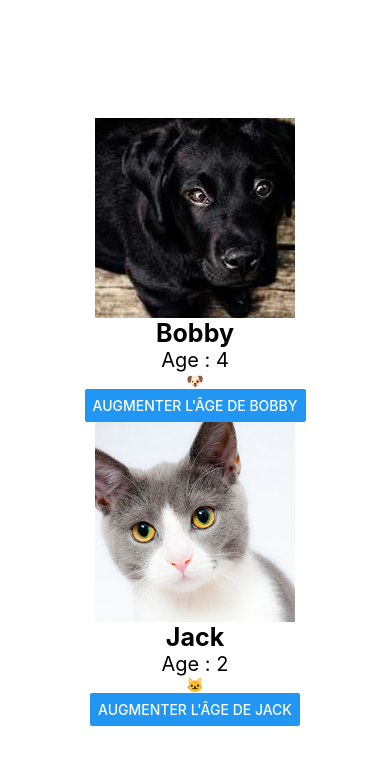
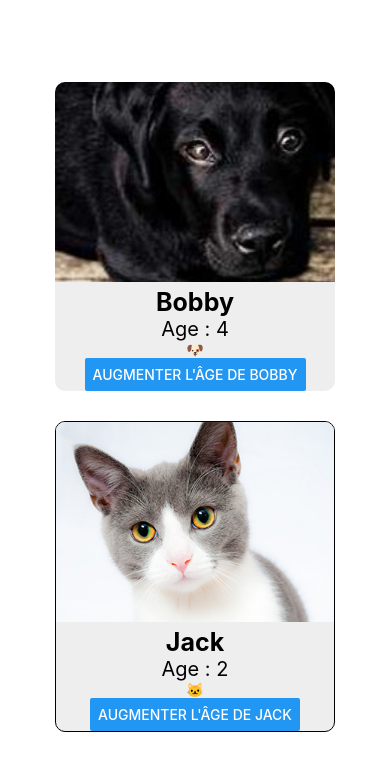
Before and after one commit to TheoDieppois/react-native-introduction, a React Native app: screen / in a window 390 px wide. Shown: the top 770 px of the page. Built offline with nearby package versions, Linux system fonts and the light colour scheme.

Commit message:
feat: add style to the card

```diff
--- a/components/Animal.js
+++ b/components/Animal.js
@@ -5,39 +5,27 @@ const Animal = ({ name, initialAge, isDog }) => {
   const [age, setAge] = useState(initialAge);
 
   return (
-    <View style={styles.animal}>
+    <View
+      style={[
+        styles.animal,
+        {
+          borderWidth: !isDog ? 1 : 0,
+        },
+      ]}
+    >
       {isDog ? (
         <Image
           source={require("../assets/dog.jpg")}
-          style={{
-            width: 200,
-            height: 200,
-          }}
+          style={styles.animalImage}
         />
       ) : (
         <Image
           source={require("../assets/cat.jpg")}
-          style={{
-            width: 200,
-            height: 200,
-          }}
+          style={styles.animalImage}
         />
       )}
-      <Text
-        style={{
-          fontSize: 25,
-          fontWeight: "bold",
-        }}
-      >
-        {name}
-      </Text>
-      <Text
-        style={{
-          fontSize: 20,
-        }}
-      >
-        Age : {age}
-      </Text>
+      <Text style={styles.animalName}>{name}</Text>
+      <Text style={styles.animalAge}>Age : {age}</Text>
 
       <Text>{isDog ? "🐶" : "🐱"}</Text>
 
@@ -53,6 +41,26 @@ const styles = StyleSheet.create({
   animal: {
     alignItems: "center",
     justifyContent: "center",
+    backgroundColor: "#eee",
+    width: 280,
+    borderRadius: 10,
+    overflow: "hidden",
+    marginBottom: 30,
+  },
+
+  animalImage: {
+    width: "100%",
+    height: 200,
+    marginBottom: 5,
+  },
+
+  animalName: {
+    fontSize: 25,
+    fontWeight: "bold",
+  },
+
+  animalAge: {
+    fontSize: 20,
   },
 });
 
```
Also changed, not shown: 1 other file (tests, documents, lock files or other folders).
